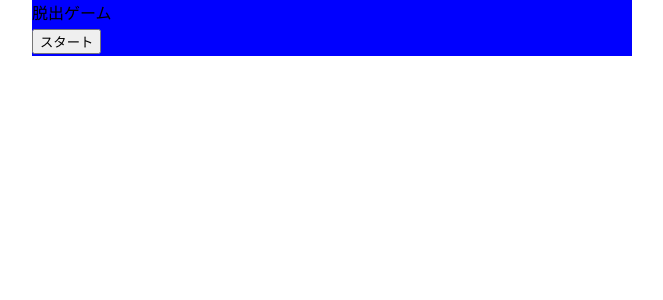
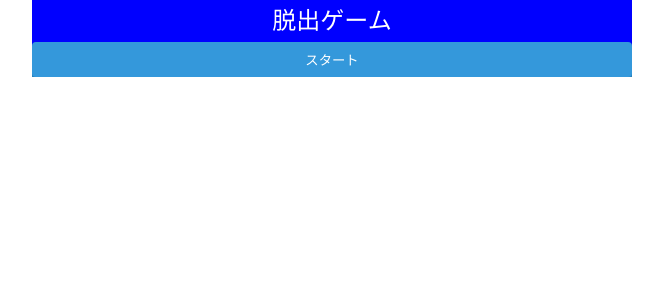
Before and after one commit to marimonon/advent2024_christmas, a React (Vite) app: page / in a window 1280 px wide. Shown: the top 300 px of the page, without its empty margins (308-971 px from the left). Built offline with nearby package versions, Linux system fonts and the light colour scheme.

Commit message:
Startの仮CSSを追加

```diff
--- a/src/components/Start.tsx
+++ b/src/components/Start.tsx
@@ -1,12 +1,35 @@
-import React from "react"
+/** @jsxImportSource @emotion/react */
+import { css } from "@emotion/react"
 
 const Start: React.FC = () => {
   return (
-    <div>
-      <h1>脱出ゲーム</h1>
-      <button>スタート</button>
+    <div css={start}>
+      <h1 css={title}>脱出ゲーム</h1>
+      <button css={btn}>スタート</button>
     </div>
   )
 }
 
 export default Start
+
+const start = css`
+  text-align: center;
+`
+const title = css`
+  font-size: 24px;
+  color: #fff;
+`
+const btn = css`
+  width: 100%;
+  padding: 8px;
+  border-radius: 4px;
+  text-align: center;
+  color: #fff;
+  border: none;
+  background: #3498db;
+  box-shadow: 0 4px 0 #2880b9;
+  cursor: pointer;
+  &:hover {
+    opacity: 0.7;
+  }
+`
```
